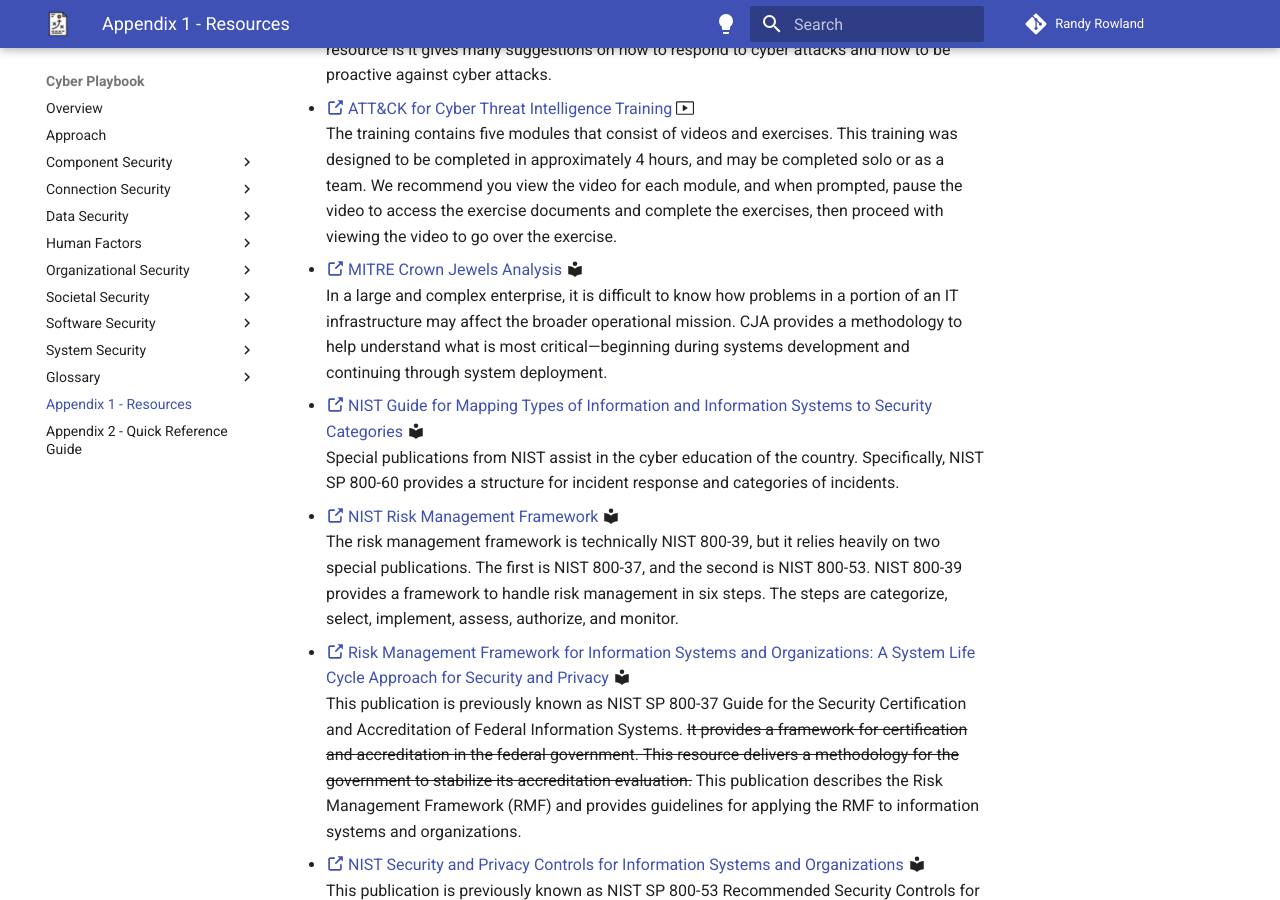
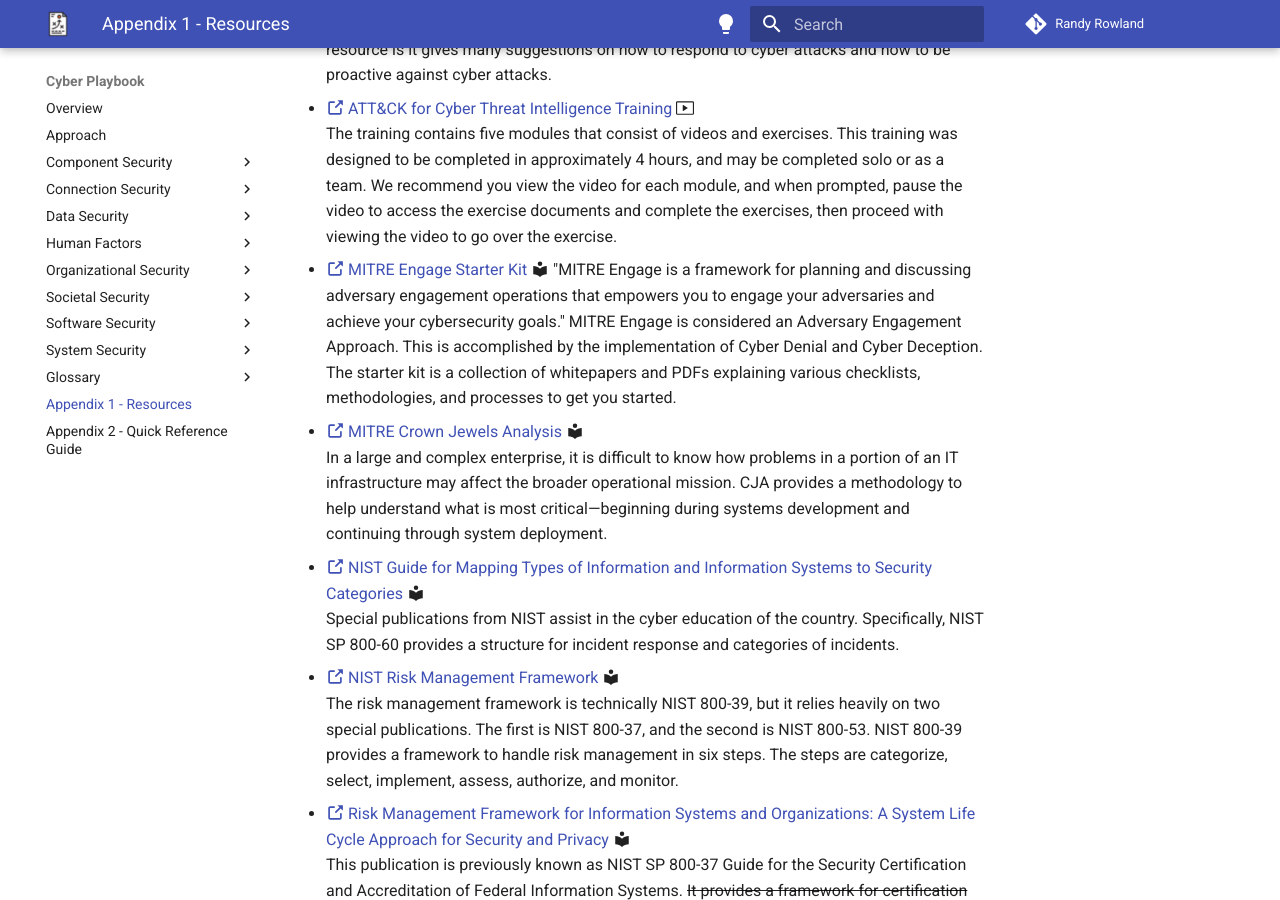
Before and after one commit to rowland007/Cyber-Playbook, an MkDocs documentation site: the page built from docs/resources.md, in a window 1280 px wide and 900 px high, scrolled down 754 px. Built offline with MkDocs 1.6.1 and Material for MkDocs 9.7.7, drawn with Linux system fonts in a browser that asks for light colours.

Commit message:
Add MITRE Engage

```diff
--- a/docs/resources.md
+++ b/docs/resources.md
@@ -14,6 +14,9 @@
 
 - [:octicons-link-external-16: ATT&CK for Cyber Threat Intelligence Training](https://attack.mitre.org/resources/training/cti/) :octicons-video-24:
 The training contains five modules that consist of videos and exercises. This training was designed to be completed in approximately 4 hours, and may be completed solo or as a team. We recommend you view the video for each module, and when prompted, pause the video to access the exercise documents and complete the exercises, then proceed with viewing the video to go over the exercise.
+
+- [:octicons-link-external-16: MITRE Engage Starter Kit](https://engage.mitre.org/starter-kit/) :material-library:
+"MITRE Engage is a framework for planning and discussing adversary engagement operations that empowers you to engage your adversaries and achieve your cybersecurity goals." MITRE Engage is considered an Adversary Engagement Approach. This is accomplished by the implementation of Cyber Denial and Cyber Deception. The starter kit is a collection of whitepapers and PDFs explaining various checklists, methodologies, and processes to get you started.
 
 - [:octicons-link-external-16: MITRE Crown Jewels Analysis](https://www.mitre.org/publications/systems-engineering-guide/enterprise-engineering/systems-engineering-for-mission-assurance/crown-jewels-analysis) :material-library:
 In a large and complex enterprise, it is difficult to know how problems in a portion of an IT infrastructure may affect the broader operational mission. CJA provides a methodology to help understand what is most critical—beginning during systems development and continuing through system deployment.
```
